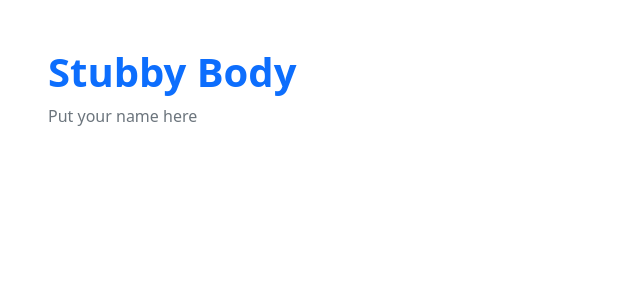
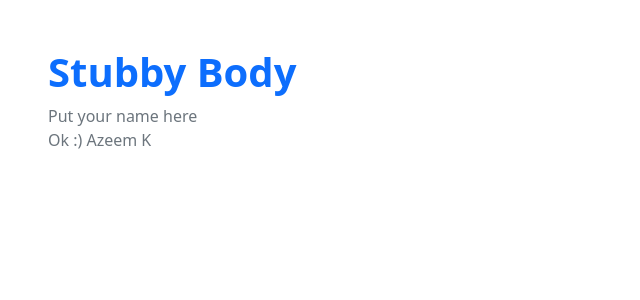
Before and after one commit to Azeem-Khan1/azeemk-flask-project, a Flask app: page /stub/ in a window 1280 px wide. Shown: the part 66-366 px from the top of the page, without its empty margins (0-640 px from the left). Run offline with Flask 2, Linux system fonts and the light colour scheme.

Commit message:
push 3 (9/15)

```diff
--- a/templates/layouts/navbar.html
+++ b/templates/layouts/navbar.html
@@ -3,7 +3,7 @@ This HTML is setup as a fragment allowing it to be "included" by other HTML file
 -->
 <nav class="navbar navbar-expand-lg navbar-light bg-light">
     <img src="{{ url_for('static', filename='assets/ncs_logo.png') }}" width="50" height="50" class="d-inline-block align-center" alt="">
-    <a class="navbar-brand" href="https://csp.nighthawkcodingsociety.com/">{{basename}}</a>
+    <a class="navbar-brand" href="http://127.0.0.1:5000/">{{basename}}</a>
     <button class="navbar-toggler" type="button" data-toggle="collapse" data-target="#navbarNavAltMarkup" aria-controls="navbarNavAltMarkup" aria-expanded="false" aria-label="Toggle navigation">
         <span class="navbar-toggler-icon"></span>
     </button>
--- a/templates/stub.html
+++ b/templates/stub.html
@@ -9,7 +9,7 @@
     <!- Try building a new body here, bootstrap is a wise choice ->
     <div class="px-5 py-5 mx-auto">
         <h1 class="text-primary"><strong>Stubby Body</strong></h1>
-        <p class="text-secondary">Put your name here</p>
+        <p class="text-secondary">Put your name here <br> Ok :) Azeem K</p>
     </div>
 {% endblock %}
 
```
Also changed, not shown: README.md.
